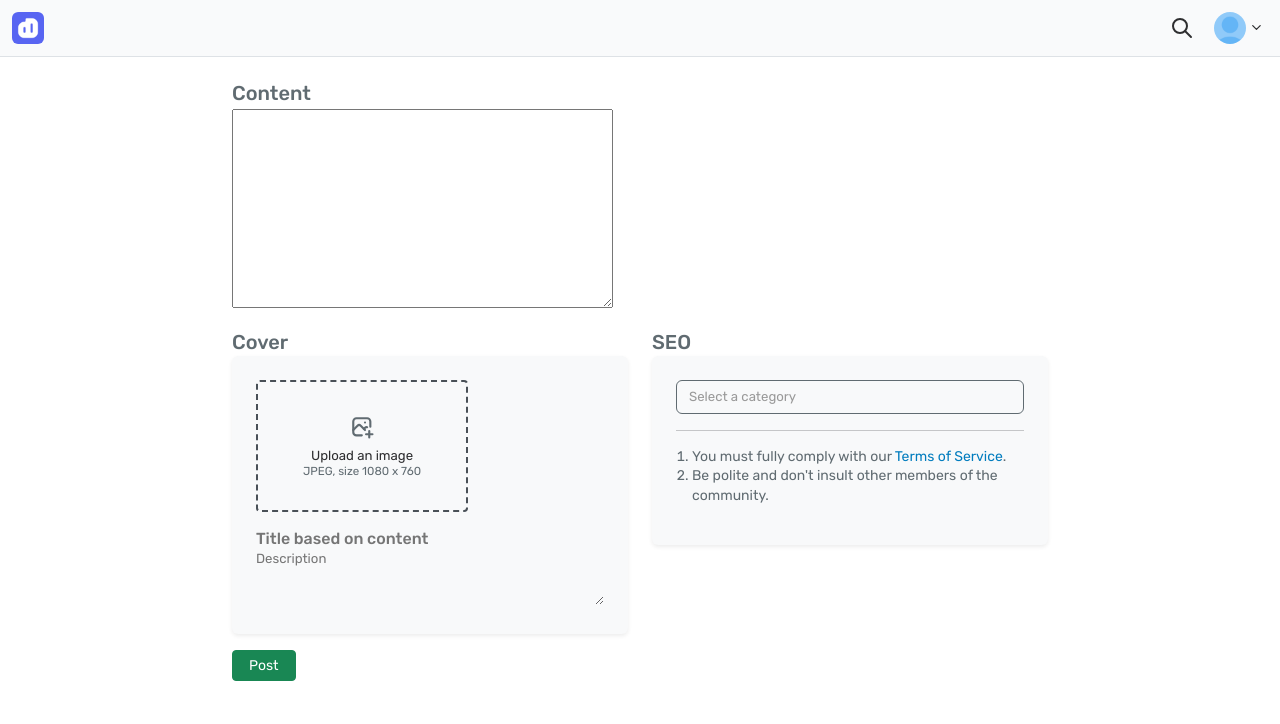
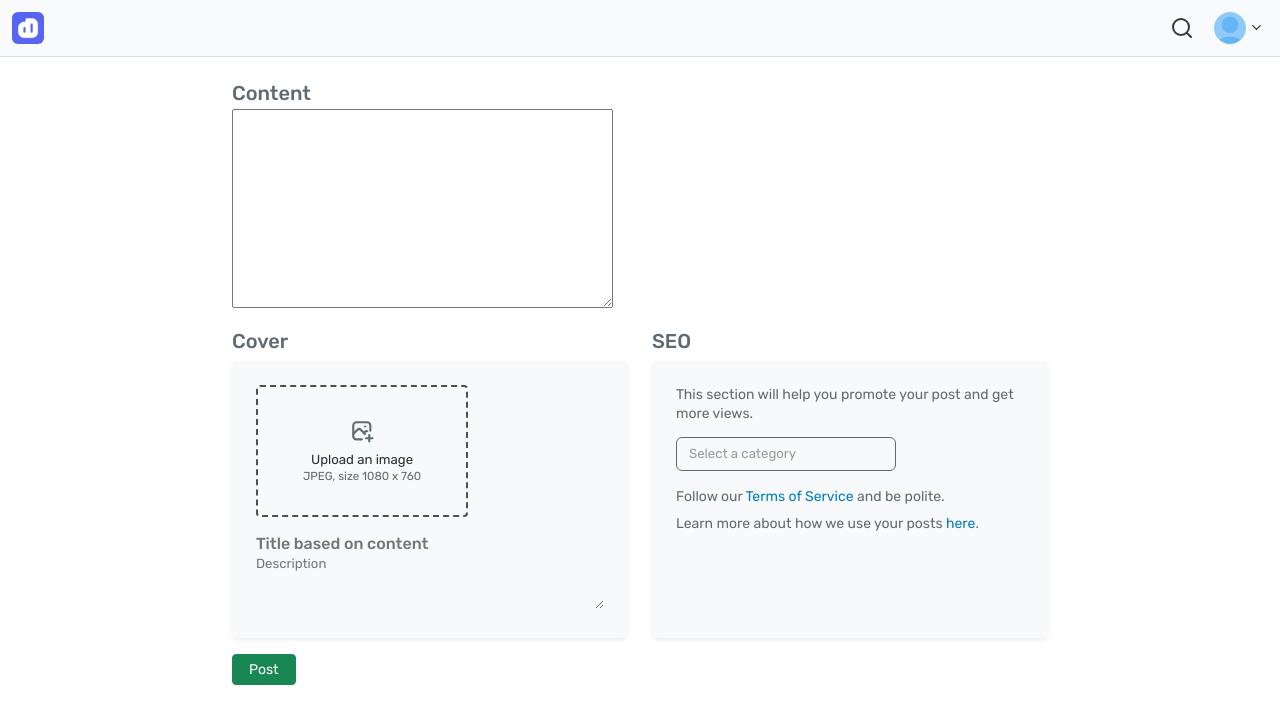
Before and after one commit to zobweyt/curiouse, a Django app: page /create-post/ in a window 1280 px wide. Shown: the top 724 px of the page. Run offline with Django 4.2, Linux system fonts and the light colour scheme; the visitor is signed in with stand-in values (Sample User, id 1); data that the repository does not hold is empty; some libraries are stand-ins or nearby versions.

Commit message:
faggfsdgfgddf

```diff
--- a/masonex/feed/forms.py
+++ b/masonex/feed/forms.py
@@ -19,13 +19,13 @@ class PostForm(forms.ModelForm):
     category = forms.ModelChoiceField(
         queryset=Category.objects.all(),
         widget=forms.Select(attrs={
-            'class': 'selectpicker',
+            'class': 'selectpicker mb-3',
             'title': 'Select a category',
-            'data-width': '100%',
             'data-live-search': 'true',
-            'data-size': '5',
+            'data-size': 5,
         }),
-        empty_label=None
+        empty_label=None,
+        help_text='Choose the most appropriate category for your post.'
     )
     thumbnail = forms.ImageField(widget=forms.FileInput(attrs={
         'hidden': True,
--- a/masonex/feed/static/feed/sass/abstracts/_variables.scss
+++ b/masonex/feed/static/feed/sass/abstracts/_variables.scss
@@ -18,7 +18,7 @@ $component-active-bg:      $arsenic;
 
 $input-btn-focus-width:         .1875em;
 
-$btn-transition: color .15s ease-in-out, background-color .15s ease-in-out, border-color .15s ease-in-out, box-shadow .15s ease-in-out, transform .15s ease-in-out;
+$btn-transition: color .15s ease-in-out, background-color .15s ease-in-out, border-color .15s ease-in-out, box-shadow .15s ease-in-out, transform .15s cubic-bezier(0.415, 0.255, 0.085, 0.890);
 
 $input-focus-border-color:      $light-arsenic;
 $input-focus-width:             0.0325rem;
--- a/masonex/feed/templates/feed/author_detail.html
+++ b/masonex/feed/templates/feed/author_detail.html
@@ -2,7 +2,7 @@
 
 {% block content %}
 <section class="border-bottom text-center mb-4 pb-5">
-    {% include 'feed/includes/user_avatar.html' with user=author width=150 class='mb-3' %}
+    {% include 'feed/includes/user_avatar.html' with user=author width='8rem' class='mb-3' %}
     <h1 class="fs-5 mb-1">{{ author.get_full_name }}</h1>
     {% if author.bio %}
     <p class="lh-sm mb-0">{{ author.bio }}</p>
--- a/masonex/feed/templates/feed/includes/header.html
+++ b/masonex/feed/templates/feed/includes/header.html
@@ -8,11 +8,7 @@
             </a>
             <div class="ms-auto me-3">
                 <a href="{% url 'search' %}">
-                    <svg xmlns="http://www.w3.org/2000/svg" class="text-dark" width="24" height="24" viewBox="0 0 24 24" stroke-width="2" stroke="currentColor" fill="none" stroke-linecap="round" stroke-linejoin="round">
-                        <path stroke="none" d="M0 0h24v24H0z" fill="none"></path>
-                        <circle cx="10" cy="10" r="7"></circle>
-                        <line x1="21" y1="21" x2="15" y2="15"></line>
-                    </svg>
+                    <svg xmlns="http://www.w3.org/2000/svg" viewBox="0 0 24 24" width="24" height="24"><path id="primary" d="M19,11a8,8,0,1,1-8-8A8,8,0,0,1,19,11Zm2,10-4.34-4.34" style="fill: none; stroke: #333640; stroke-linecap: round; stroke-linejoin: round; stroke-width: 2;"></path></svg>
                 </a>
             </div>
             {% if request.user.is_authenticated %}
--- a/masonex/feed/templates/feed/includes/post_editor.html
+++ b/masonex/feed/templates/feed/includes/post_editor.html
@@ -11,10 +11,9 @@
                 <h2 class="text-muted fs-5 mb-1">Content</h2>
                 {{ form.body }}
             </section>
-            <section class="row mb-3">
+            <div class="row mb-3">
                 <section class="col-12 col-lg-6">
-                    <fieldset>
-                        <legend class="text-muted fs-5 mb-0 fw-medium">Cover</legend>
+                    <h2 class="text-muted fs-5 fw-medium">Cover</h2>
                     <div class="p-4 bg-light rounded shadow-sm">
                         <label for="{{ form.thumbnail.id_for_label }}" class="mb-3">
                             <div id="thumbnail">
@@ -37,29 +36,20 @@
                         {{ form.title }}
                         {{ form.description }}
                     </div>
-                    </fieldset>
                 </section>
-                <section class="col-12 col-lg-6 mt-3 mt-md-0">
-                    <fieldset>
-                        <legend class="text-muted fs-5 mb-0 fw-medium">SEO</legend>
-                        <div class="p-4 bg-light rounded shadow-sm">
+                <section class="col-12 col-lg-6 mt-3 mt-md-0 d-flex flex-column">
+                    <h2 class="text-muted fs-5 fw-medium">SEO</h2>
+                    <div class="p-4 bg-light rounded shadow-sm flex-fill h-lg-100">
+                        <p class="text-muted">This section will help you promote your post and get more views.</p>
                         {{ form.category }}
-                            <hr>
-                            <ol class="ps-3 text-muted">
-                                <li>
-                                    <p class="mb-0">You must fully comply with our <a href="#" class="link">Terms of Service</a>.</p>
-                                </li>
-                                <li>
-                                    <p class="mb-0">Be polite and don't insult other members of the community.</p>
-                                </li>
-                            </ol>
+                        <p class="mb-2 text-muted">Follow our <a href="#" class="link">Terms of Service</a> and be polite.</p>
+                        <p class="mb-0 text-muted">Learn more about how we use your posts <a href="#" class="link">here</a>.</p>
                     </div>
-                    </fieldset>
-                </section>
                 </section>
             </div>
-        <section class="d-flex gap-1">
-            <button type="submit" class="btn btn-sm btn-success w-50 w-md-auto px-md-3" on-validation-text="Processing...">{{ submit }}</button>
+        </div>
+        <section class="d-flex">
+            <button type="submit" class="btn btn-sm btn-success w-100 w-md-auto px-md-3" on-validation-text="Processing...">{{ submit }}</button>
         </section>
     </form>
 </main>
--- a/masonex/feed/templates/feed/profile_change_form.html
+++ b/masonex/feed/templates/feed/profile_change_form.html
@@ -32,12 +32,12 @@
         {% endfor %}
         {% endif %}
         {% endfor %}
-        <div class="border rounded p-3 flex-grow-1 flex-md-grow-0 d-flex flex-column">
+        <div class="border-md rounded p-md-3 flex-grow-1 flex-md-grow-0 d-flex flex-column">
             <form action=" {% if action %}{{ action }}{% else %}{% url 'profile' %}{% endif %}" method="post" enctype="multipart/form-data" class="flex-fill d-flex flex-column needs-validation" novalidate>
                 {% csrf_token %}
                 <section>{% block form_content %}{% endblock form_content %}</section>
                 <section class="mt-auto mt-md-2">
-                    <button type="submit" class="btn btn-sm btn-success fw-medium w-100 w-md-auto px-auto px-md-3" on-validation-text="Saving..." disabled>Save</button>
+                    <button type="submit" class="btn btn-sm btn-success fw-medium w-100 w-md-auto px-md-3" on-validation-text="Saving..." disabled>Save</button>
                     {% block form_buttons %}{% endblock form_buttons %}
                 </section>
             </form>
--- a/masonex/feed/templates/feed/search.html
+++ b/masonex/feed/templates/feed/search.html
@@ -8,11 +8,7 @@
             <div class="input-group input-group-sm">
                 {{ form.query }}
                 <button type="submit" class="btn btn-secondary">
-                    <svg xmlns="http://www.w3.org/2000/svg" class="icon" width="24" height="24" viewBox="0 0 24 24" stroke-width="2" stroke="currentColor" fill="none" stroke-linecap="round" stroke-linejoin="round">
-                        <path stroke="none" d="M0 0h24v24H0z" fill="none"></path>
-                        <circle cx="10" cy="10" r="7"></circle>
-                        <line x1="21" y1="21" x2="15" y2="15"></line>
-                    </svg>
+                    <svg xmlns="http://www.w3.org/2000/svg" class="icon" viewBox="0 0 24 24" width="24" height="24"><path id="primary" d="M19,11a8,8,0,1,1-8-8A8,8,0,0,1,19,11Zm2,10-4.34-4.34" style="fill: none; stroke: currentColor; stroke-linecap: round; stroke-linejoin: round; stroke-width: 2;"></path></svg>
                 </button>
             </div>
         </form>
```
Also changed, not shown: masonex/feed/static/feed/dist/css/main.css. Lines whose indentation alone changed are shown as unchanged.
